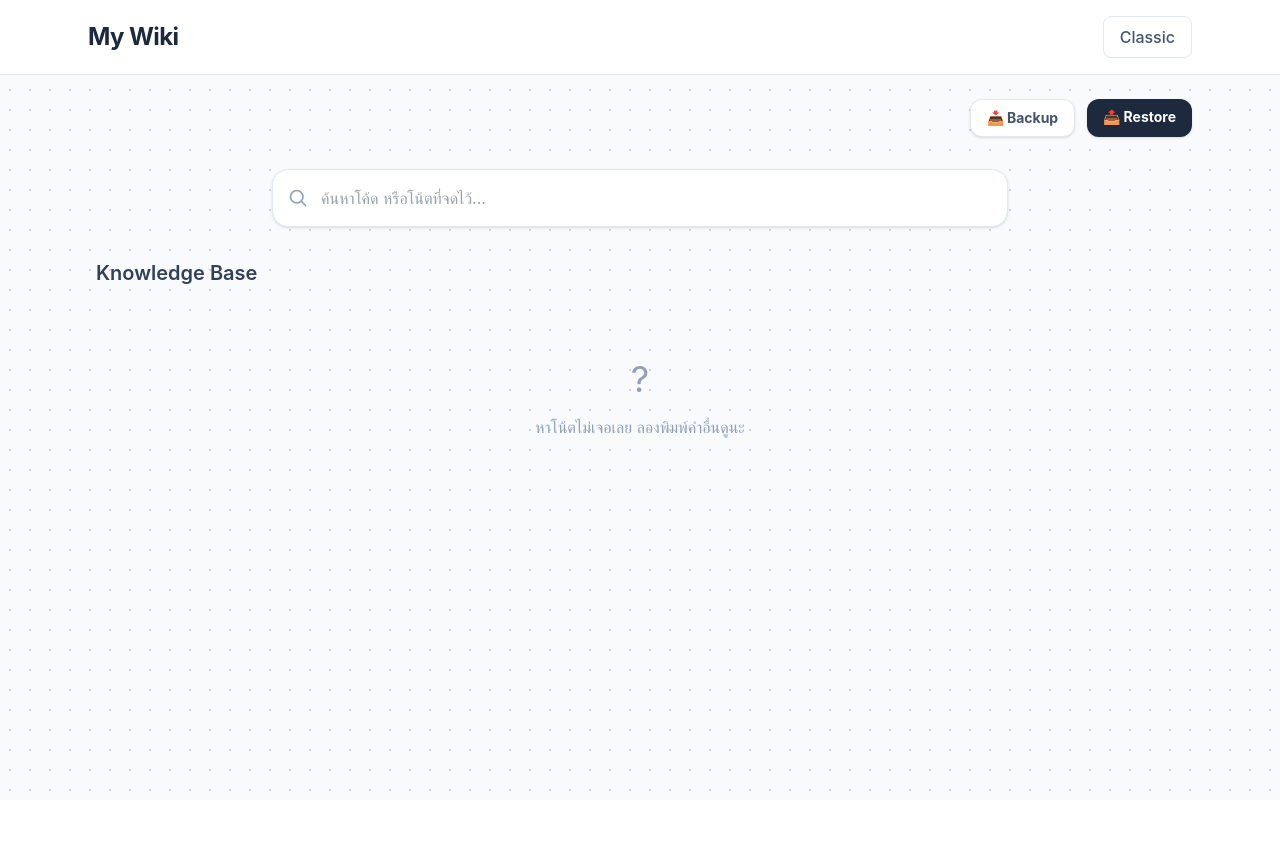
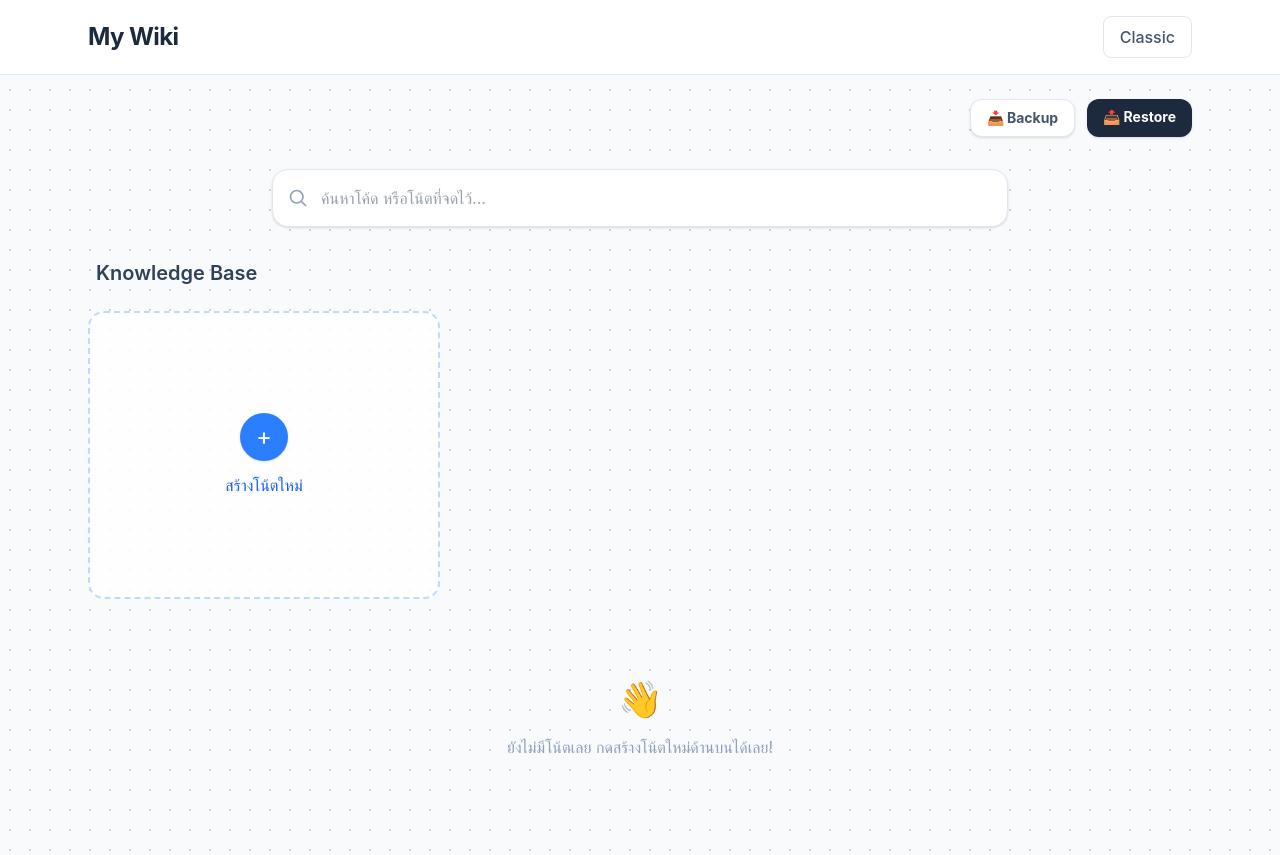
Before and after one commit to Tiamat3357/my-wiki, a Vue app: page / in a window 1280 px wide. Before the commit the page ends 800 px from the top, so only its background shows below. Built offline with nearby package versions, Linux system fonts and the light colour scheme.

Commit message:
fix missing add note button

```diff
--- a/src/App.vue
+++ b/src/App.vue
@@ -134,15 +134,11 @@ const importNotes = (event) => {
 
       <SearchBar @search="handleSearch" />
 
+
       <div class="mt-8">
         <h2 :class="isClassic ? 'text-white drop-shadow-md' : 'text-slate-700'" class="text-xl font-semibold mb-6 px-2">Knowledge Base</h2>
 
-        <div v-if="filteredNotes.length === 0" :class="isClassic ? 'text-white' : 'text-slate-400'" class="text-center py-12">
-          <span class="text-4xl block mb-4">?</span>
-          หาโน้ตไม่เจอเลย ลองพิมพ์คำอื่นดูนะ
-        </div>
-
-        <div v-else class="grid grid-cols-1 md:grid-cols-2 lg:grid-cols-3 gap-6 items-start">
+        <div class="grid grid-cols-1 md:grid-cols-2 lg:grid-cols-3 gap-6 items-start">
 
           <div
             v-if="!isClassic"
@@ -174,7 +170,19 @@ const importNotes = (event) => {
           />
 
         </div>
+
+        <div v-if="notes.length > 0 && filteredNotes.length === 0" :class="isClassic ? 'text-white' : 'text-slate-400'" class="text-center py-12 mt-8">
+          <span class="text-4xl block mb-4">?</span>
+          หาโน้ตไม่เจอเลย ลองพิมพ์คำอื่นดูนะ
+        </div>
+
+        <div v-if="notes.length === 0" :class="isClassic ? 'text-white' : 'text-slate-400'" class="text-center py-12 mt-8">
+          <span class="text-4xl block mb-4">👋</span>
+          ยังไม่มีโน้ตเลย กดสร้างโน้ตใหม่ด้านบนได้เลย!
+        </div>
+
       </div>
+
     </main>
 
     <NoteModal
```
